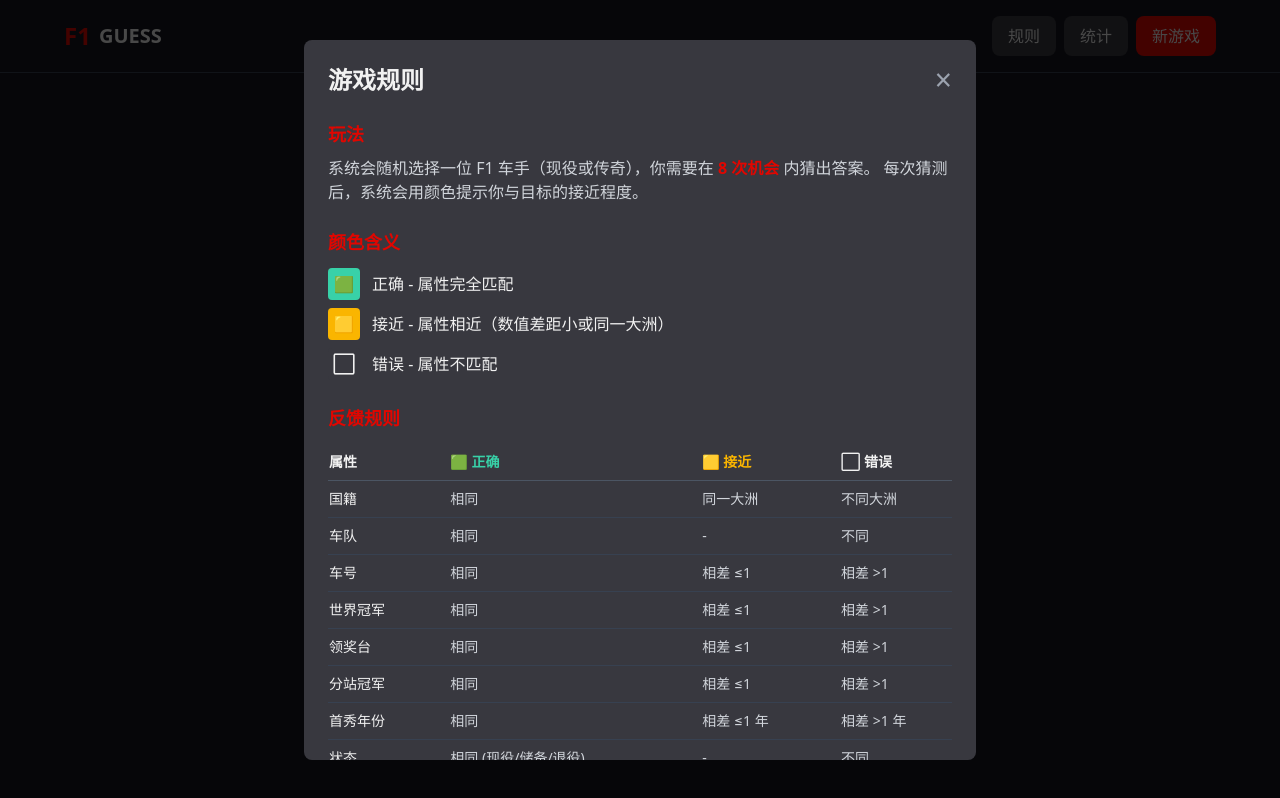
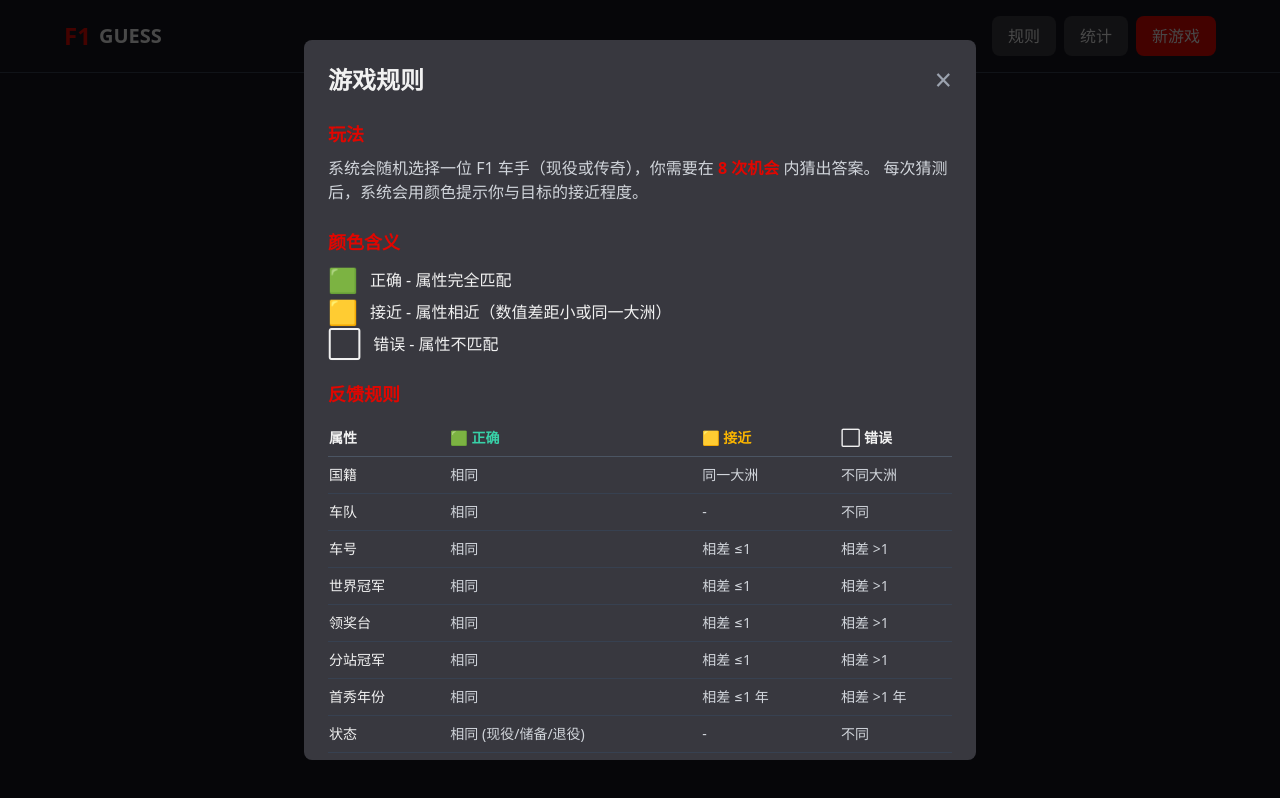
Before and after one commit to rayyyy122/F1-Guess-Game, a React (Vite) app in the folder f1-guess/: page / in a window 1280 px wide. Built offline with nearby package versions, Linux system fonts and the light colour scheme.

Commit message:
fix: 移除规则弹窗中颜色示例的冗余背景色
- 颜色示例只保留 emoji (🟩🟨⬜), 移除 span 上的背景色
- 避免 emoji 方块叠加在背景色上产生的边框视觉效果

```diff
--- a/f1-guess/src/components/HelpModal/HelpModal.tsx
+++ b/f1-guess/src/components/HelpModal/HelpModal.tsx
@@ -61,21 +61,15 @@ export function HelpModal({ isOpen, onClose }: HelpModalProps) {
             <h3 className="text-lg font-bold mb-3 text-f1-red">颜色含义</h3>
             <div className="space-y-2">
               <div className="flex items-center gap-3">
-                <span className="w-8 h-8 bg-f1-green rounded flex items-center justify-center text-f1-dark font-bold">
-                  🟩
-                </span>
+                <span className="text-2xl leading-none">🟩</span>
                 <span>正确 - 属性完全匹配</span>
               </div>
               <div className="flex items-center gap-3">
-                <span className="w-8 h-8 bg-f1-yellow rounded flex items-center justify-center text-f1-dark font-bold">
-                  🟨
-                </span>
+                <span className="text-2xl leading-none">🟨</span>
                 <span>接近 - 属性相近（数值差距小或同一大洲）</span>
               </div>
               <div className="flex items-center gap-3">
-                <span className="w-8 h-8 bg-f1-gray rounded flex items-center justify-center font-bold">
-                  ⬜
-                </span>
+                <span className="text-2xl leading-none">⬜</span>
                 <span>错误 - 属性不匹配</span>
               </div>
             </div>
```
